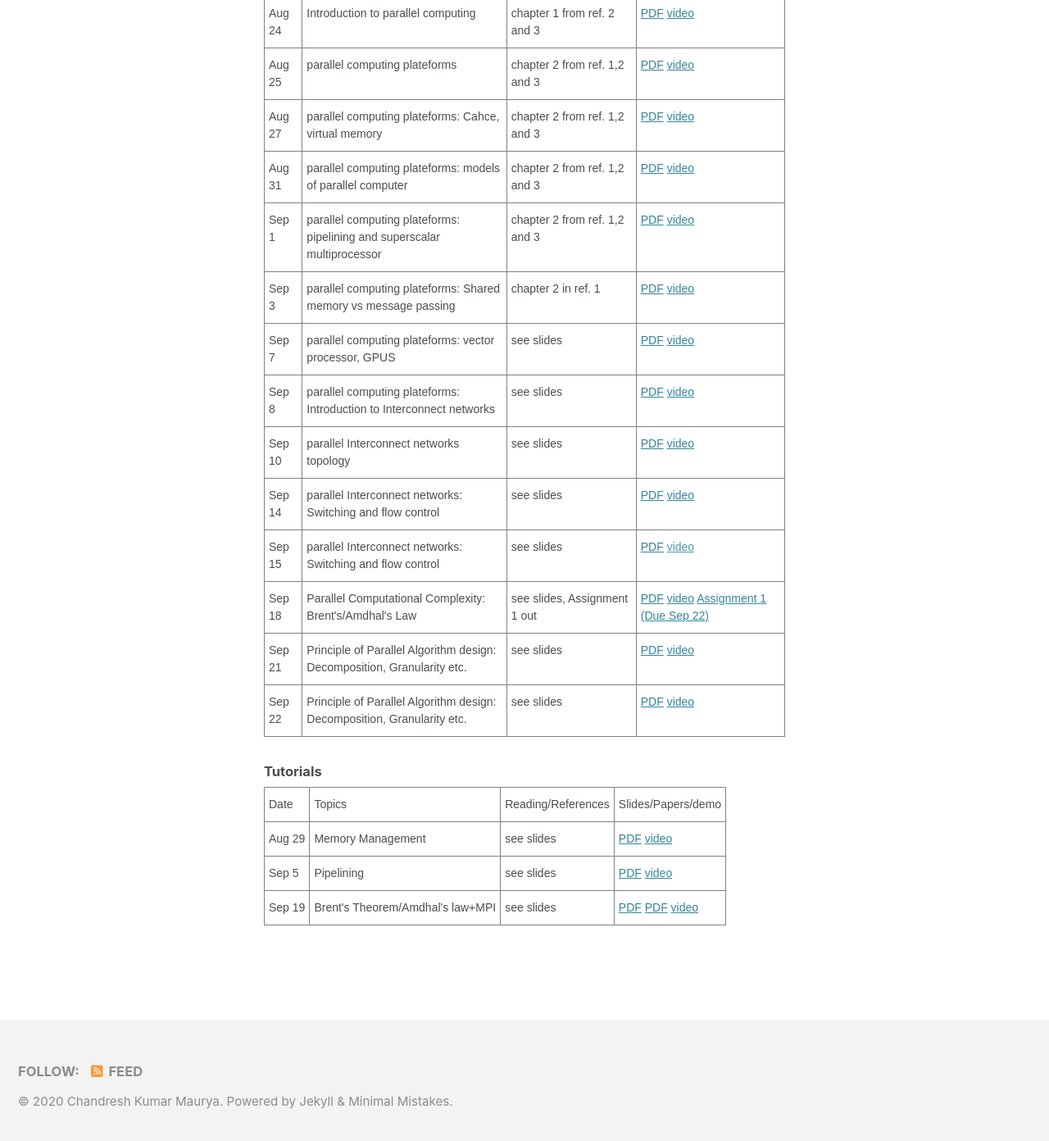
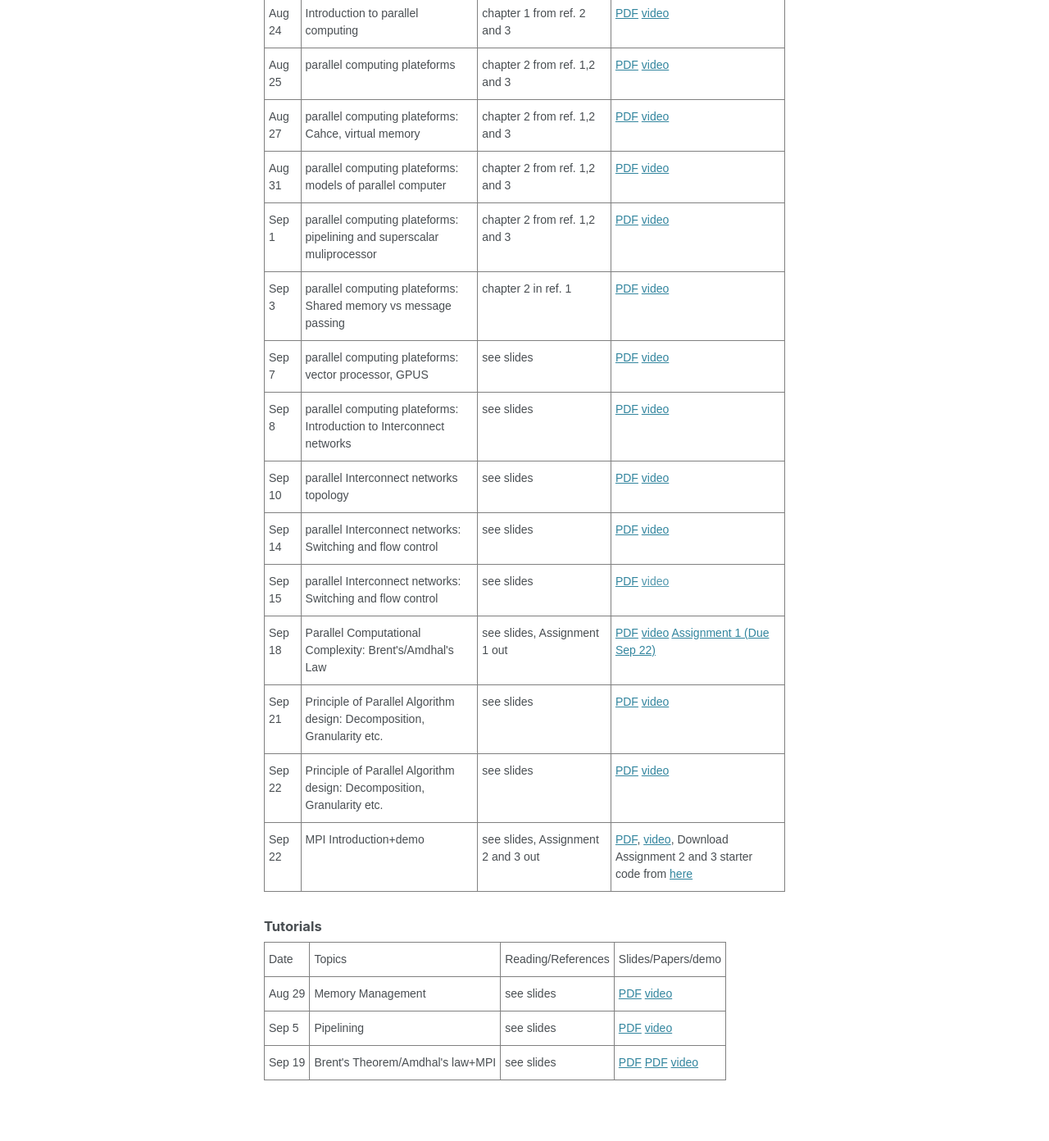
Before and after one commit to chandreshiit/oldsite, a Jekyll site: the page built from _pages/parallelcomputing.md, in a window 1280 px wide and 1400 px high, scrolled down 1199 px. Shown: the top 1392 px of the window at 82% size. Built offline with Jekyll 4.4.1, drawn with Linux system fonts in a browser that asks for light colours; cached includes are drawn as plain includes; nearby versions of some CDN libraries.

Commit message:
added lect 14

```diff
--- a/_pages/parallelcomputing.md
+++ b/_pages/parallelcomputing.md
@@ -69,7 +69,7 @@ author_profile: false
   </tr>
     <tr>
     <td class="tg-0pky">Sep 1</td>
-    <td class="tg-0pky">parallel computing plateforms: pipelining and superscalar multiprocessor</td>
+    <td class="tg-0pky">parallel computing plateforms: pipelining and superscalar muliprocessor</td>
     <td class="tg-0pky">chapter 2 from ref. 1,2 and 3</td>
         <td class="tg-0pky"> <a href="https://drive.google.com/file/d/1cQniqMBDnQHq4e3M0WkqnEYSIHrxUaY7/view?usp=sharing">PDF</a> <a href="  https://drive.google.com/file/d/1Thphhiag_nToeotQlarK07jbw6AgWEWP/view?usp=sharing"> video</a> </td>
     </tr>
@@ -118,7 +118,11 @@ author_profile: false
         <td class="tg-0pky">  Principle of Parallel Algorithm design: Decomposition, Granularity etc.</td>
     <td class="tg-0pky">see slides</td>
         <td class="tg-0pky"> <a href="https://drive.google.com/file/d/16acXqoRyyQ6-ABsqZcTxmc0rb-eeKvTH/view?usp=sharing">PDF</a>  <a href="https://drive.google.com/file/d/1AyUqqd9OXWjF-ZWvn7cabZ3RCPgEvDeu/view?usp=sharing">video</a> </td>   </tr>
-</table>
+     <tr>
+    <td class="tg-0pky">Sep 22</td>
+        <td class="tg-0pky"> MPI Introduction+demo</td>
+    <td class="tg-0pky">see slides, Assignment 2 and 3 out</td>
+         <td class="tg-0pky"><a href="https://drive.google.com/file/d/16b0WB-PEouPPf0y5kstgprYDTN59ofFm/view?usp=sharing">PDF</a>, <a href="https://drive.google.com/file/d/1lCxkpKqX7_L0qifoadRkMxGDGN9CtiEf/view?usp=sharing">video</a>, Download Assignment 2 and 3 starter code from <a href=" https://drive.google.com/drive/folders/1gtwUuMcztQtCAAJZd0CfcbZwGEVwD-Bz?usp=sharing"> here </a> </td>     </tr></table>
 
 #### Tutorials
 
```
